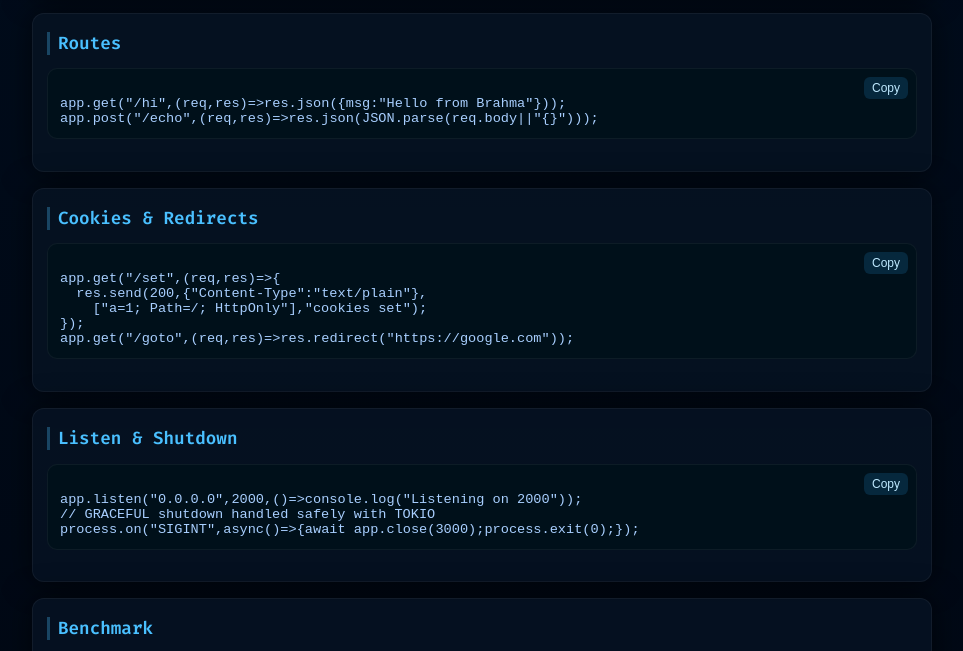
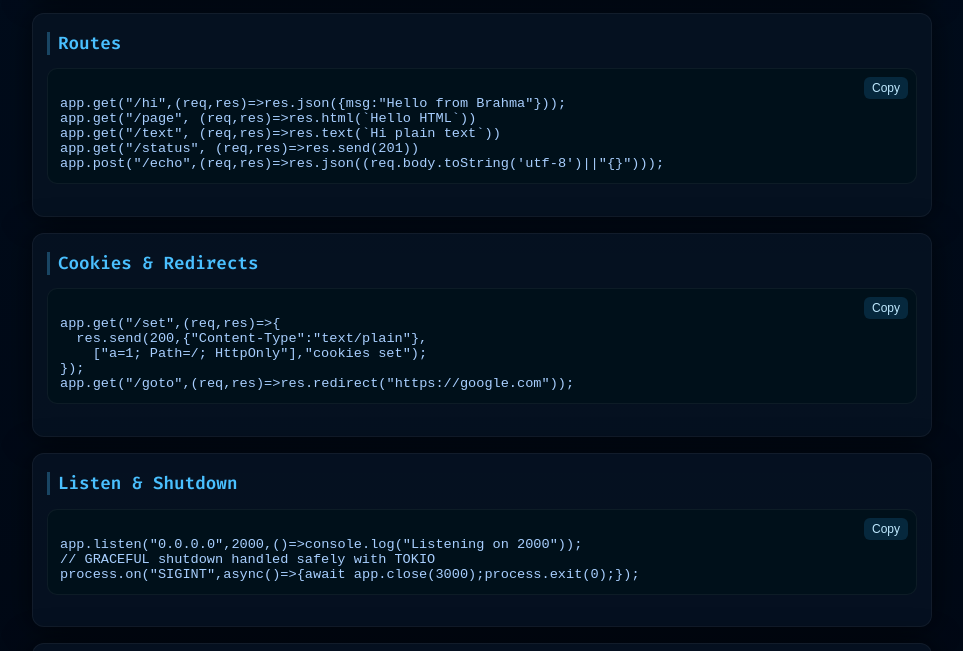
Before and after one commit to Shyam20001/rsjs, a plain HTML site: page index.html in a window 1280 px wide. Shown: the part 1314-1965 px from the top of the page, without its empty margins (158-1121 px from the left). Drawn offline with nearby package versions, Linux system fonts and the light colour scheme; a small style sheet from the web is missing.

Commit message:
updated with html & text route

```diff
--- a/index.html
+++ b/index.html
@@ -316,7 +316,10 @@ app.use((req,res,next)=>{
       <h2>Routes</h2>
       <pre><code class="language-js" id="routes">
 app.get("/hi",(req,res)=>res.json({msg:"Hello from Brahma"}));
-app.post("/echo",(req,res)=>res.json(JSON.parse(req.body||"{}")));
+app.get("/page", (req,res)=>res.html(`<h1>Hello HTML</h1>`))
+app.get("/text", (req,res)=>res.text(`Hi plain text`))
+app.get("/status", (req,res)=>res.send(201))
+app.post("/echo",(req,res)=>res.json((req.body.toString('utf-8')||"{}")));
 </code><button class="copy-btn" data-target="routes">Copy</button></pre>
     </section>
 
```
